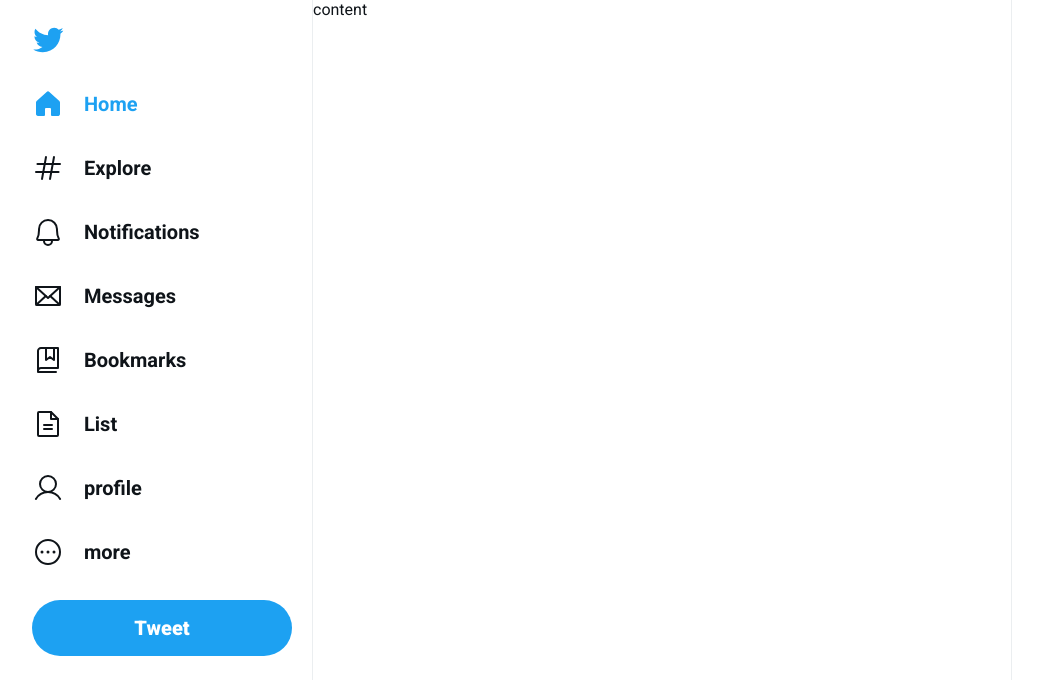
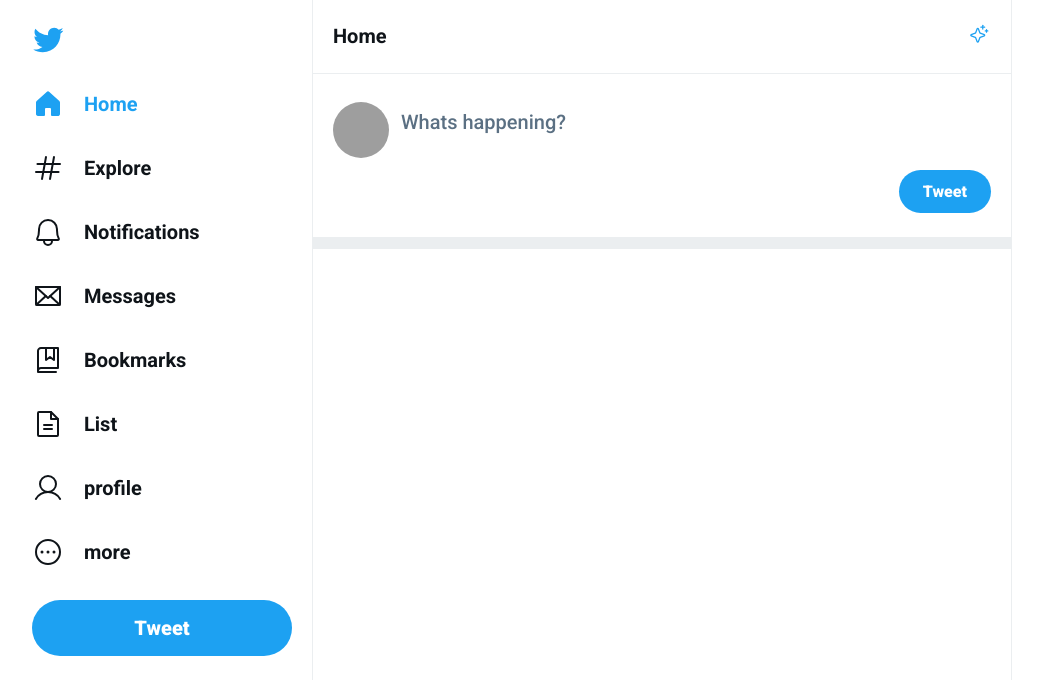
Before and after one commit to brunosbrito/twitter-ui, a React (Vite) app: page / in a window 1280 px wide. Shown: the top 694 px of the page, without its empty margins (128-1171 px from the left). Built offline with nearby package versions, Linux system fonts and the light colour scheme; grey boxes are pictures that could not be loaded.

Commit message:
[feat] refatora o main.tsx

```diff
--- a/src/global.css
+++ b/src/global.css
@@ -34,60 +34,77 @@ a {
   grid-template-columns: 300px 1fr;
 }
 
-.sidebar{
-  padding: 1.5rem 1.25rem;
-  display: flex;
-  flex-direction: column;
-  gap: 2rem;
-}
-
-.sidebar .logo {
-  width: 2rem;
-  height: 2rem;
-}
-
-.sidebar .new-tweet {
-  background-color: var(--twitter-blue);
-  border-radius: 9999px;
-  padding: 1rem;
-  display: flex;
-  justify-content: center;
-  width: 100%;
-  color: #fff;
-  font-size: 1.25rem;
-  font-weight: 900;
-  border: 0;
-}
-
-.sidebar .main-navigation {
-  display: flex;
-  flex-direction: column;
-  gap: 2rem;
-}
-
-.main-navigation a {
-  display: flex;
-  align-items: center;
-  gap: 1.25rem;
-  font-size: 1.25rem;
-  font-weight: 700;
-  text-decoration: none;
-}
-
-.main-navigation a.active {
-  color: var(--twitter-blue);
-}
-
-.main-navigation a svg {
-  width: 2rem;
-  height: 2rem;
-}
-
-.sidebar .new-tweet:hover {
-    filter: brightness(0.9);
-}
-
 .content{
   border-left: 1px solid #ebeef0 ;
   border-right: 1px solid #ebeef0;
 }
+
+.content-header {
+  display: flex;
+  justify-content:space-between;
+  padding: 1.53rem 1.25rem;
+  border-bottom: 1px solid #ebeef0;
+}
+
+.content-header p {
+  font-size: 1.25rem;
+  font-weight: 700;
+}
+
+.content-header svg {
+  width: 1.5rem;
+  height: 1.25rem;
+  color: var(--twitter-blue);
+}
+
+.tweet-form {
+  display: flex;
+  flex-direction: column;
+  padding: 1.5rem 1.25rem;
+  gap: 0.5rem;
+}
+
+.tweet-form img {
+  width: 3.5rem;
+  height: 3.5rem;
+  border-radius: 9999px;
+}
+
+.tweet-form label textarea {
+  flex: 1;
+  border: 0;
+  font-size: 1.25rem;
+  font-weight: 500;
+  margin-top: 0.75rem;
+  resize: none;
+  margin-left: 0.75rem;
+
+}
+
+.tweet-form label textarea:focus {
+  outline: none;
+}
+
+.tweet-form label textarea::placeholder {
+  color: #5b7083;
+}
+
+.tweet-form button {
+  margin-left: auto;
+  padding: 0.75rem 1.5rem;
+  background-color: var(--twitter-blue);
+  color: white;
+  font-size: 1rem;
+  font-weight: 900;
+  border-radius: 999px;
+  border: 0;
+}
+
+.tweet-form button:hover {
+  filter: brightness(0.9);
+}
+
+.separator {
+  background-color: #EBEEF0;
+  height: 0.75rem;
+}
--- a/src/main.tsx
+++ b/src/main.tsx
@@ -1,55 +1,30 @@
+import { Sparkle } from 'phosphor-react';
 import React from 'react';
 import ReactDOM from 'react-dom/client';
-import Tweet from './components/Tweet';
+import { SideBar } from './components/SideBar';
 import './global.css';
-
-import { Bell, BookBookmark, DotsThreeCircle, Envelope, FileText, Hash, House, User } from 'phosphor-react'
-
-import twitterLogo from './assets/Logo.svg';
 
 
 ReactDOM.createRoot(document.getElementById('root') as HTMLElement).render(
   <React.StrictMode>
     <div className='layout'>
-      <aside className='sidebar'>
-        <img className='logo' src={ twitterLogo } alt='logo' />
-        <nav className='main-navigation'>
-          <a className='active' href="">
-            <House weight='fill'/>
-            Home
-          </a>
-          <a href="">
-            <Hash />
-            Explore
-          </a>
-          <a href="">
-            <Bell />
-            Notifications
-          </a>
-          <a href="">
-            <Envelope />
-            Messages
-          </a>
-          <a href="">
-            <BookBookmark />
-            Bookmarks
-          </a>
-          <a href="">
-            <FileText />
-            List
-          </a>
-          <a href="">
-            <User />
-            profile
-          </a>
-          <a href="">
-            <DotsThreeCircle />
-            more
-          </a>
-        </nav>
-        <button className='new-tweet'>Tweet</button>
-      </aside>
-      <div className="content">content</div>
+      <SideBar />
+
+      <div className="content">
+        <div className='content-header'>
+          <p>Home</p>
+          <Sparkle />
+        </div>
+        <form className='tweet-form'>
+          <label htmlFor="tweet">
+            <img src='https://avatars.githubusercontent.com/u/93350649?v=4' alt='Bruno Brito'></img>
+            <textarea id='tweet' placeholder='Whats happening?'></textarea>
+          </label>
+
+          <button type='submit'>Tweet</button>
+        </form>
+        <div className='separator'/>
+      </div>
     </div>
   </React.StrictMode>,
 )
```
